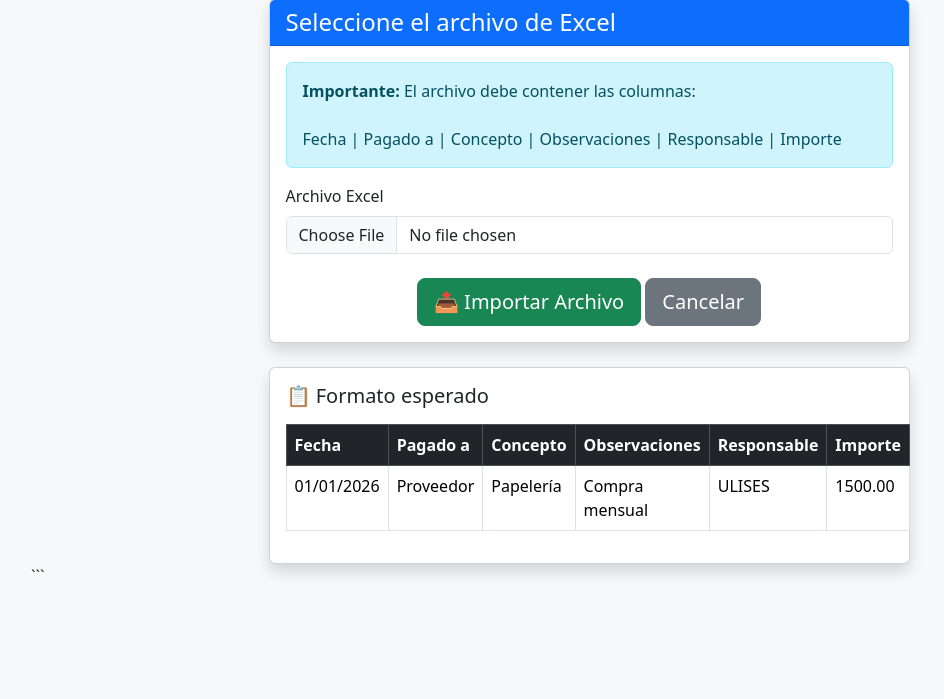
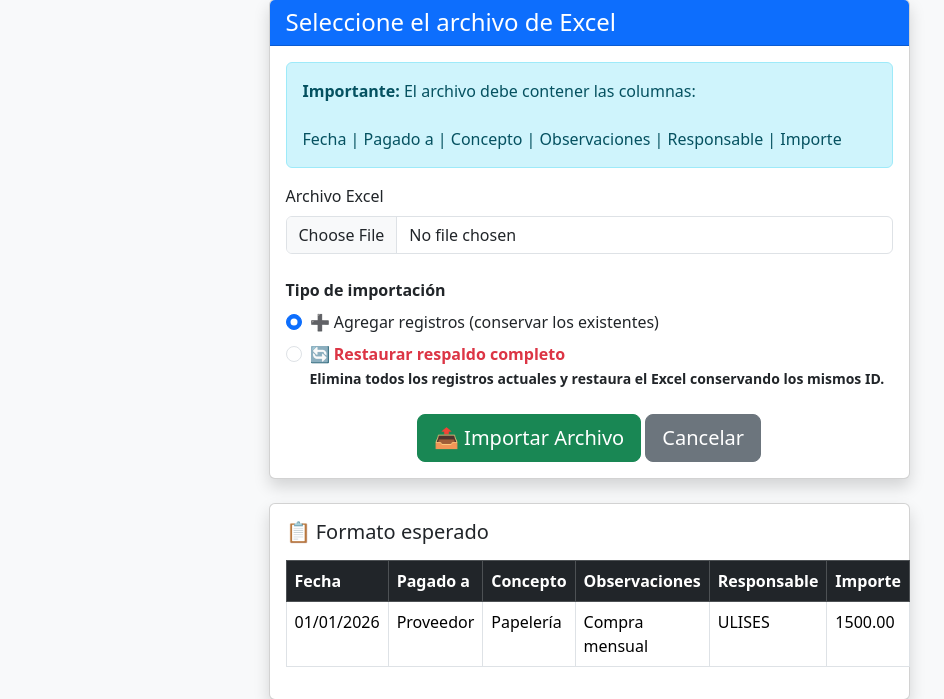
Before and after one commit to ullsesojeda/reporte, a Flask app: page /importar_excel in a window 1280 px wide. Shown: the part 177-876 px from the top of the page, without its empty margins (51-995 px from the left). Before the commit the page ends 752 px from the top, so only its background shows below. Run offline with Flask 3, Linux system fonts and the light colour scheme; a user stored in the database is signed in.

Commit message:
Add files via upload

```diff
--- a/templates/importar.html
+++ b/templates/importar.html
@@ -78,7 +78,50 @@
                             required>
 
                     </div>
+                    <div class="mb-4">
 
+    <label class="form-label fw-bold">
+        Tipo de importación
+    </label>
+
+    <div class="form-check">
+        <input
+            class="form-check-input"
+            type="radio"
+            name="modo"
+            id="agregar"
+            value="agregar"
+            checked>
+
+        <label class="form-check-label" for="agregar">
+            ➕ Agregar registros (conservar los existentes)
+        </label>
+    </div>
+
+    <div class="form-check mt-2">
+        <input
+            class="form-check-input"
+            type="radio"
+            name="modo"
+            id="reemplazar"
+            value="reemplazar">
+
+        <label
+            class="form-check-label text-danger fw-bold"
+            for="reemplazar">
+
+            🔄 Restaurar respaldo completo
+            <br>
+            <small class="text-dark">
+                Elimina todos los registros actuales y restaura el Excel
+                conservando los mismos ID.
+            </small>
+
+        </label>
+
+    </div>
+
+</div>
                     <div class="text-center">
 
                         <button
```
